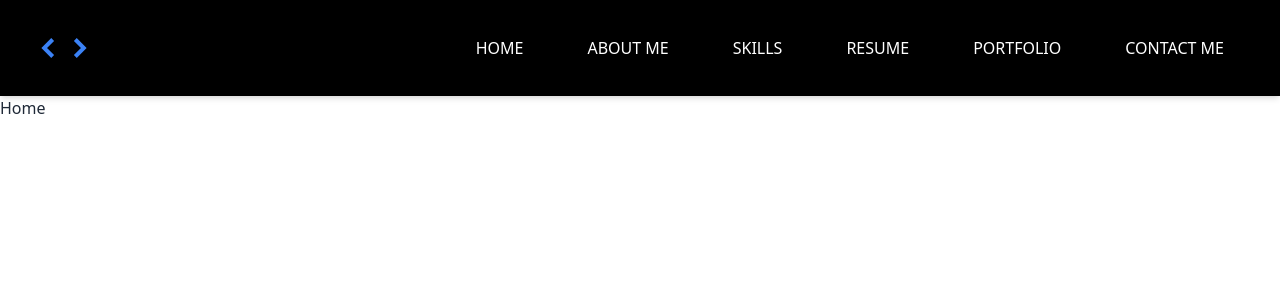
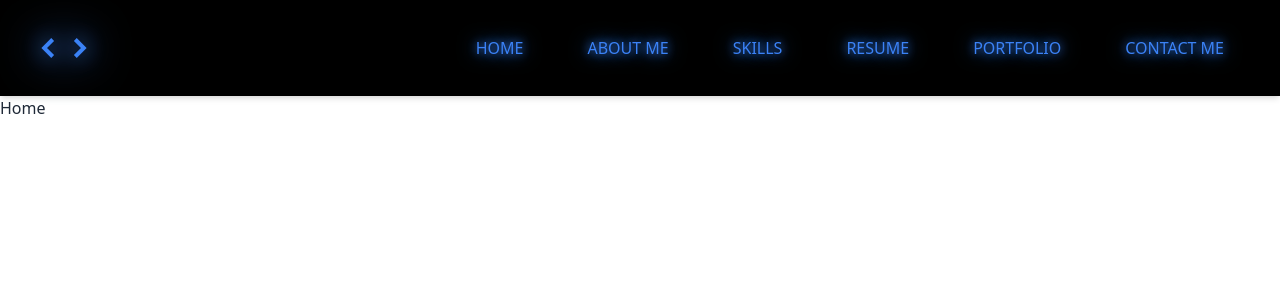
Before and after one commit to kameyaw14/tests, a React (Vite) app in the folder testFrontend/: page / in a window 1280 px wide. Shown: the top 300 px of the page. Built offline with nearby package versions, Linux system fonts and the light colour scheme.

Commit message:
added nav

```diff
--- a/testFrontend/src/components/NavBar.jsx
+++ b/testFrontend/src/components/NavBar.jsx
@@ -12,28 +12,31 @@ const NavBar = () => {
   const navigate = useNavigate();
 
   return (
-    <div className="bg-black shadow-md">
+    <div className="bg-black shadow-md custom-glow">
       <nav className="w-full">
         <div className=" mx-auto flex justify-between items-center py-6 px-4 lg:px-10">
           {/* Logo Section */}
           <div
             onClick={() => navigate("/")}
-            className=" flex items-center gap-2 cursor-pointer font-bold uppercase text-blue-500"
+            className="flex items-center gap-2 cursor-pointer font-bold uppercase text-blue-500 custom-glow"
           >
-            <RiCodeView className="text-5xl" />
+            <RiCodeView className="text-5xl filter drop-shadow-lg glow-effect" />
           </div>
+
           {/* Menu Section */}
           <div className="hidden lg:block">
-            <ul className="flex items-center space-x-8 text-white font-medium">
+            <ul className="flex items-center space-x-8 text-blue-500 font-medium">
               {navLinks.map((item, index) => (
-                <li key={index}>
+                <li key={index} className="relative group">
                   <Link
                     to={item.to}
-                    className="inline-block px-4 py-2 hover:bg-blue-500  transition-all duration-300 rounded-md"
+                    className="inline-block px-4 py-2 transition-all duration-300 rounded-md"
                     onClick={() => setMenu(item.label)}
                   >
                     {item.label}
                   </Link>
+                  {/* Pseudo-element replacement */}
+                  <span className="absolute left-0 bottom-0 h-[3px] w-0 bg-transparent transition-all duration-500 ease-in-out group-hover:w-full group-hover:bg-blue-500 glow-effect"></span>
                 </li>
               ))}
             </ul>
@@ -45,9 +48,9 @@ const NavBar = () => {
             className="lg:hidden text-gray-700 cursor-pointer z-50"
           >
             {open ? (
-              <AiOutlineClose className="text-3xl text-white" />
+              <AiOutlineClose className="text-3xl  text-blue-500 glow-effect" />
             ) : (
-              <GiHamburgerMenu className="text-3xl" />
+              <GiHamburgerMenu className="text-3xl text-blue-500 glow-effect" />
             )}
           </div>
         </div>
--- a/testFrontend/src/components/ResponsiveMenu.jsx
+++ b/testFrontend/src/components/ResponsiveMenu.jsx
@@ -13,22 +13,24 @@ const ResponsiveMenu = ({ open, setOpen }) => {
             animate={{ opacity: 1, y: 0 }}
             exit={{ opacity: 0, y: -50 }}
             transition={{ duration: 0.3 }}
-            className="absolute top-0 left-0 w-full h-screen z-30 bg-black/80 backdrop-blur-lg flex justify-center items-center"
+            className="absolute top-0 left-0 w-full h-screen z-30 bg-blue-95000/80 backdrop-blur-lg flex justify-center items-center"
           >
-            <div className="w-11/12 max-w-md bg-white text-gray-800 rounded-3xl shadow-xl py-8 px-6">
+            <div className="w-11/12 max-w-md bg-black text-blue-500 rounded-3xl shadow-xl py-8 px-6">
               <ul className="flex flex-col items-center gap-6">
                 {navLinks.map((item, index) => (
                   <li
                     key={index}
-                    className="text-lg font-medium text-gray-700 hover:text-green-700 transition-all"
+                    className="text-lg font-medium text-blue-500  transition-all relative group"
                   >
                     <Link
                       to={item.to}
                       onClick={() => setOpen(false)}
-                      className="block px-4 py-2 rounded-md hover:bg-green-100"
+                      className="block px-4 py-2 rounded-md "
                     >
                       {item.label}
                     </Link>
+                    {/* Pseudo-element replacement */}
+                    <span className="absolute left-0 bottom-0 h-[3px] w-0 bg-transparent transition-all duration-500 ease-in-out group-hover:w-full group-hover:bg-blue-500 glow-effect"></span>
                   </li>
                 ))}
               </ul>
--- a/testFrontend/src/index.css
+++ b/testFrontend/src/index.css
@@ -19,3 +19,12 @@ body {
 #root {
   height: 100%;
 }
+
+.custom-glow {
+  text-shadow: 0 0 10px #3b82f6, 0 0 20px #3b82f6;
+}
+
+/* Add custom drop shadow for glowing effect */
+.glow-effect {
+  filter: drop-shadow(0 0 10px #3b82f6) drop-shadow(0 0 20px #3b82f6);
+}
```
